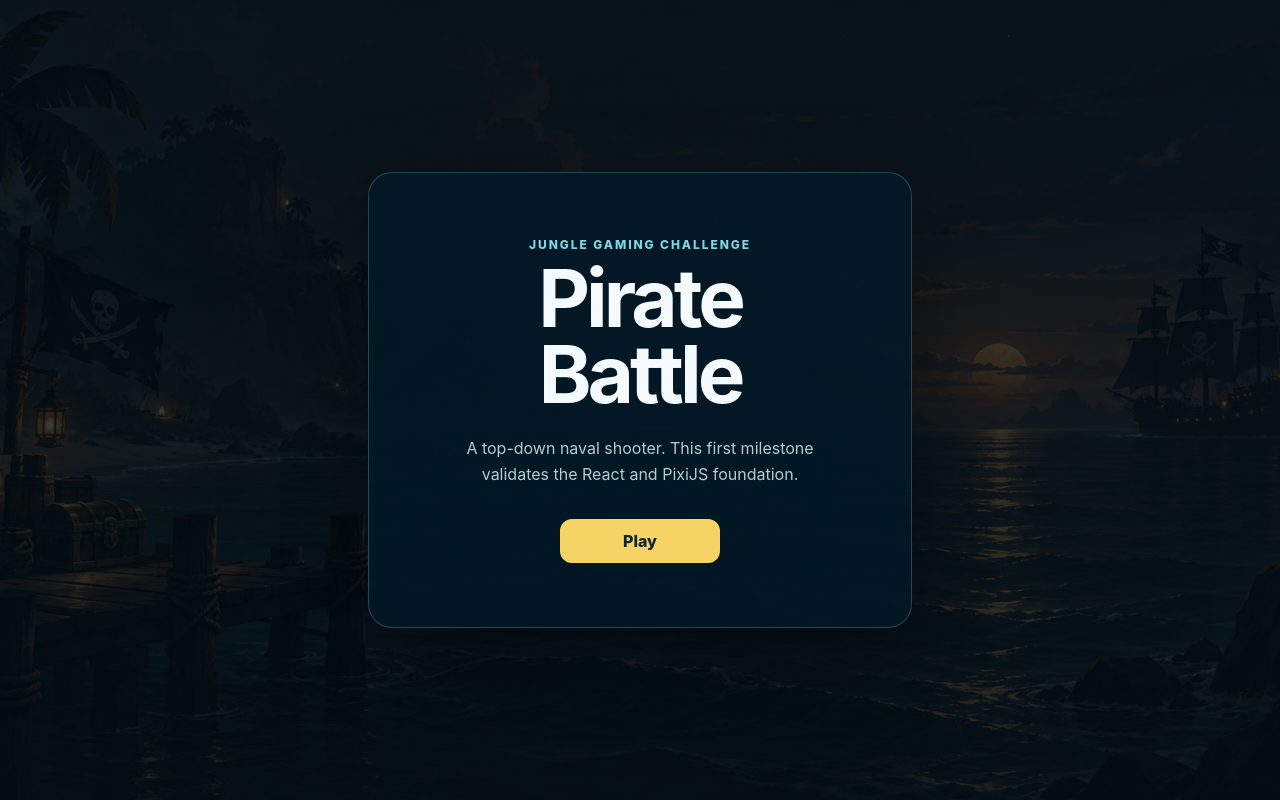
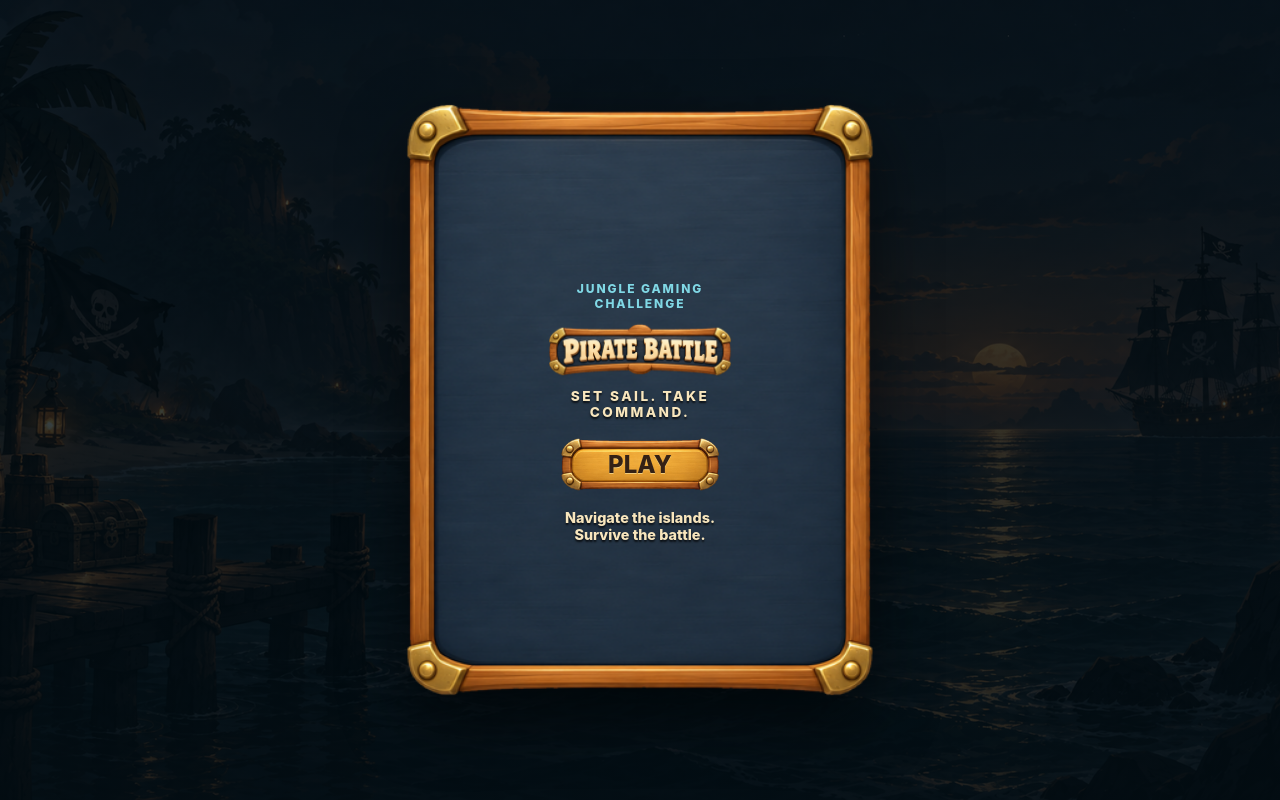
Before and after one commit to leonardodariva/pirate-battle, a React (Vite) app: page / in a window 1280 px wide. Built offline with nearby package versions, Linux system fonts and the light colour scheme.

Commit message:
feat: style main menu with official assets

```diff
--- a/src/App.css
+++ b/src/App.css
@@ -16,13 +16,23 @@
 }
 
 .menu-card {
-  width: min(100%, 34rem);
-  padding: clamp(2rem, 8vw, 4rem);
-  border: 1px solid rgba(128, 216, 229, 0.25);
-  border-radius: 1.5rem;
-  background: rgba(3, 25, 38, 0.88);
-  box-shadow: 0 1.5rem 5rem rgba(0, 0, 0, 0.35);
+  display: flex;
+  width: min(92vw, 76.8svh, 30rem);
+  aspect-ratio: 4 / 5;
+  flex-direction: column;
+  align-items: center;
+  justify-content: center;
+  padding: 12% 13% 10%;
+  background: url('../assets/png/default/ui/menu/panel_menu.png') center / 100% 100%
+    no-repeat;
+  filter: drop-shadow(0 1.5rem 2rem rgba(0, 0, 0, 0.55));
   text-align: center;
+}
+
+.menu-title {
+  width: 112%;
+  max-width: none;
+  margin: 0 0 0.4rem;
 }
 
 .eyebrow {
@@ -42,11 +52,23 @@ h1 {
   letter-spacing: -0.05em;
 }
 
+.menu-tagline,
 .menu-copy {
-  margin: 1.5rem auto 2rem;
-  max-width: 28rem;
-  color: #b7ccd1;
-  line-height: 1.6;
+  color: #f8e6bd;
+  font-weight: 800;
+  text-shadow: 0 2px 2px rgba(0, 0, 0, 0.75);
+}
+
+.menu-tagline {
+  margin: 0 0 1rem;
+  font-size: clamp(0.65rem, 2vw, 0.85rem);
+  letter-spacing: 0.18em;
+  text-transform: uppercase;
+}
+
+.menu-copy {
+  margin: 1rem 0 0;
+  font-size: clamp(0.7rem, 2vw, 0.9rem);
 }
 
 button {
@@ -64,14 +86,25 @@ button:focus-visible {
 }
 
 .primary-button {
-  min-width: 10rem;
+  width: min(100%, 16rem);
+  aspect-ratio: 256 / 88;
   border: 0;
-  background: #f6d365;
-  color: #13232b;
+  border-radius: 0;
+  background: url('../assets/png/default/ui/menu/button_primary_normal.png') center /
+    100% 100% no-repeat;
+  color: #342115;
+  font-size: clamp(1.1rem, 4vw, 1.5rem);
+  text-transform: uppercase;
+  text-shadow: 0 1px rgba(255, 238, 174, 0.6);
 }
 
 .primary-button:hover {
-  background: #ffe694;
+  background-image: url('../assets/png/default/ui/menu/button_primary_hover.png');
+}
+
+.primary-button:active {
+  background-image: url('../assets/png/default/ui/menu/button_primary_pressed.png');
+  transform: translateY(2px);
 }
 
 .game-screen {
--- a/src/App.tsx
+++ b/src/App.tsx
@@ -1,4 +1,5 @@
 import { useState } from 'react'
+import menuTitleUrl from '../assets/png/default/ui/menu/title_pirate_battle.png'
 import { GameCanvas } from './game/rendering/GameCanvas'
 import './App.css'
 
@@ -40,14 +41,20 @@ function App() {
     <main className="menu-screen">
       <section className="menu-card" aria-labelledby="game-title">
         <p className="eyebrow">Jungle Gaming Challenge</p>
-        <h1 id="game-title">Pirate Battle</h1>
-        <p className="menu-copy">
-          A top-down naval shooter. This first milestone validates the React and
-          PixiJS foundation.
-        </p>
+        <h1 id="game-title" className="visually-hidden">
+          Pirate Battle
+        </h1>
+        <img
+          className="menu-title"
+          src={menuTitleUrl}
+          alt=""
+          aria-hidden="true"
+        />
+        <p className="menu-tagline">Set sail. Take command.</p>
         <button className="primary-button" onClick={() => setIsPlaying(true)}>
           Play
         </button>
+        <p className="menu-copy">Navigate the islands. Survive the battle.</p>
       </section>
     </main>
   )
```
